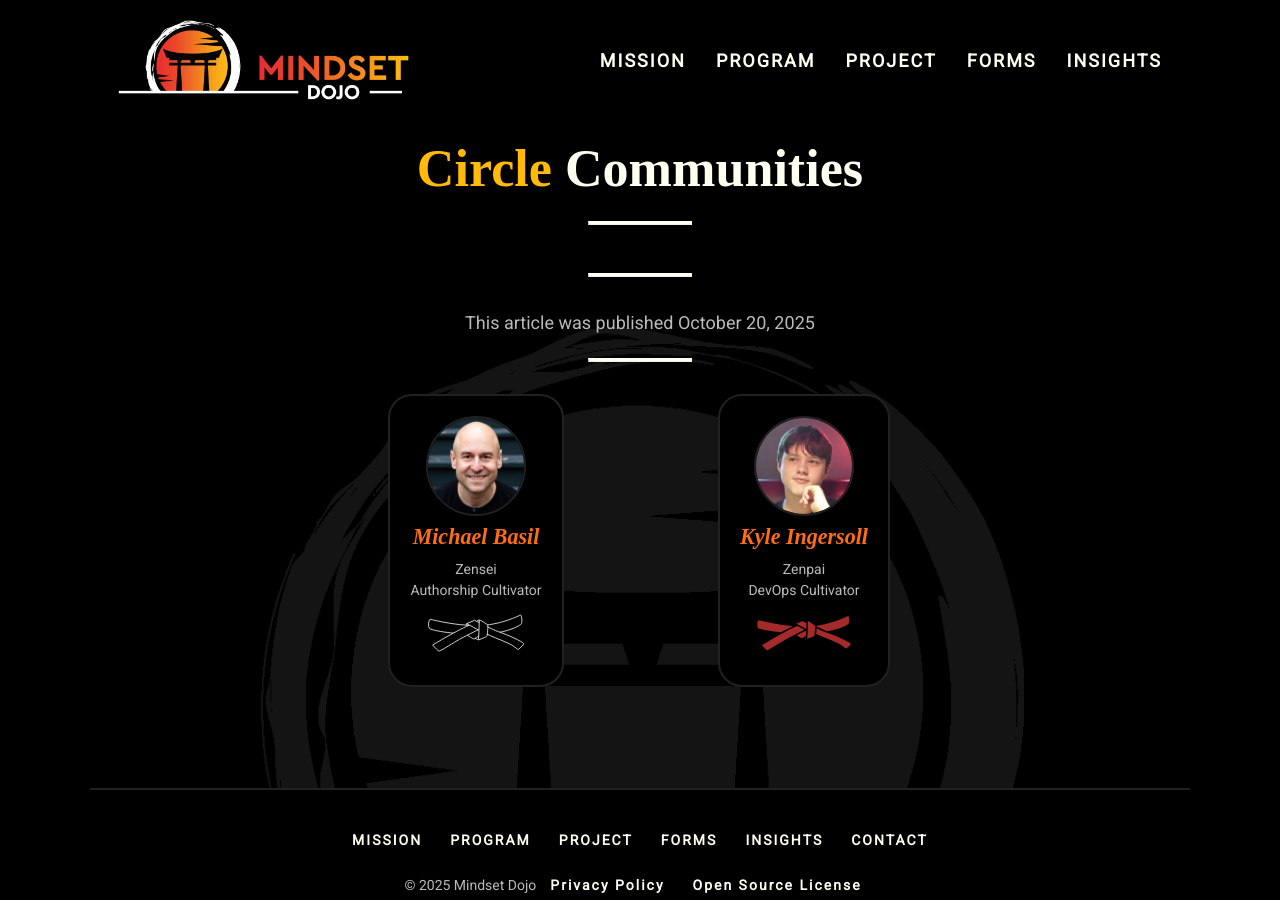
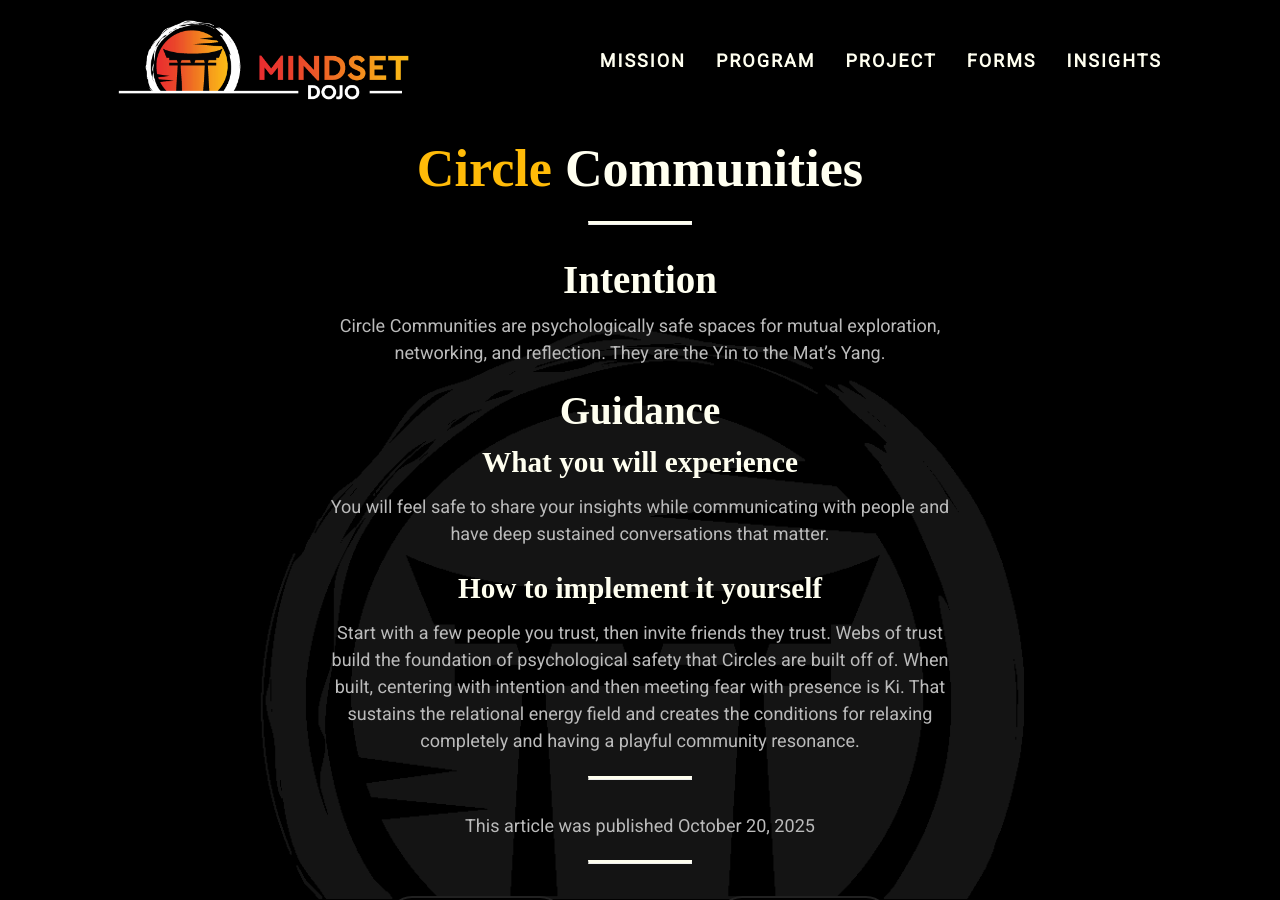
Before and after one commit to mindset-dojo/mindset-dojo.github.io, a Jekyll site: the page built from _forms/2025-10-20-circle.md, in a window 1280 px wide and 900 px high. Built offline with Jekyll 4.4.1, drawn with Linux system fonts in a browser that asks for light colours; some web fonts are replaced.

Commit message:
feat(circle): define circle.

```diff
--- a/_forms/2025-10-20-circle.md
+++ b/_forms/2025-10-20-circle.md
@@ -13,3 +13,17 @@ principles:
   - resonate
 excerpt: "Circle Communities are psychologically safe spaces for mutual exploration and reflection"
 ---
+
+## Intention
+
+Circle Communities are psychologically safe spaces for mutual exploration, networking, and reflection. They are the Yin to the Mat's Yang.
+
+## Guidance
+
+### What you will experience
+
+You will feel safe to share your insights while communicating with people and have deep sustained conversations that matter.
+
+### How to implement it yourself
+
+Start with a few people you trust, then invite friends they trust. Webs of trust build the foundation of psychological safety that Circles are built off of. When built, centering with intention and then meeting fear with presence is Ki. That sustains the relational energy field and creates the conditions for relaxing completely and having a playful community resonance.
```
